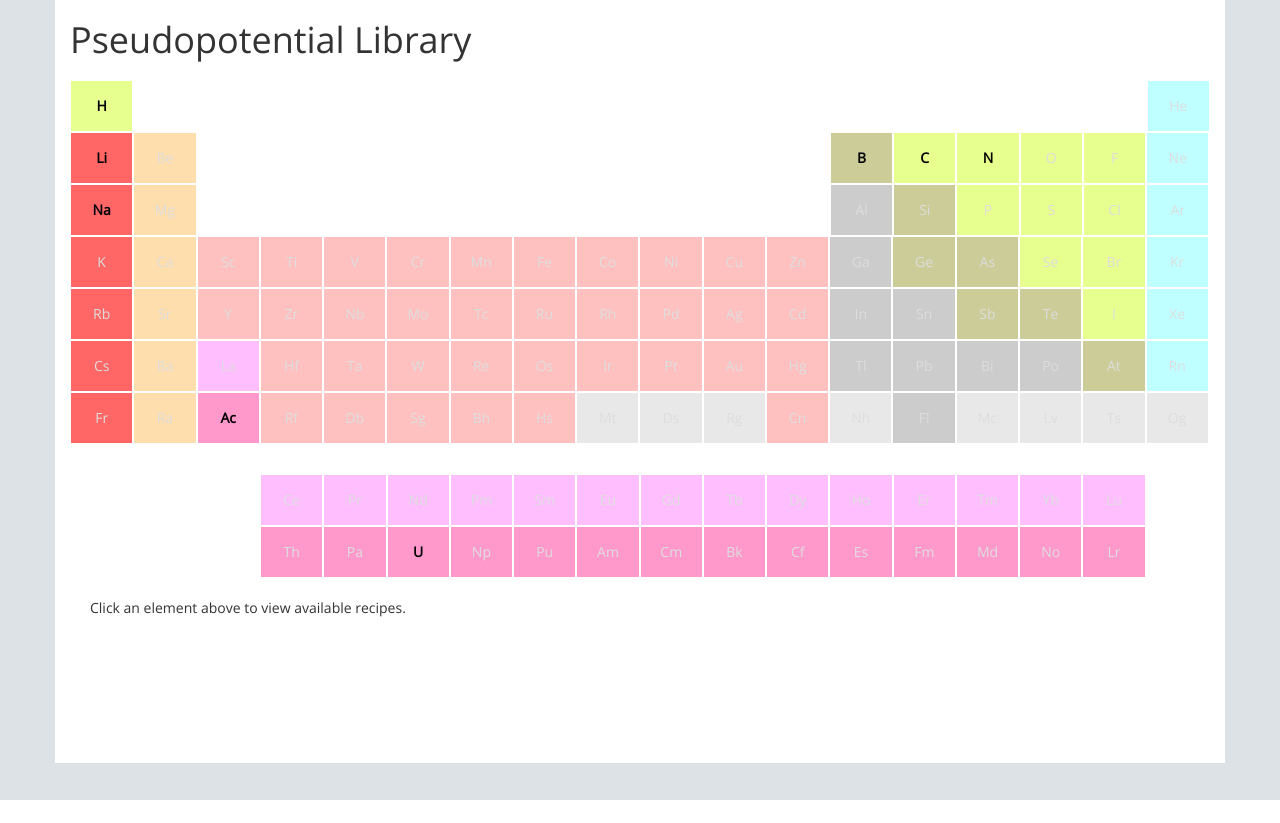
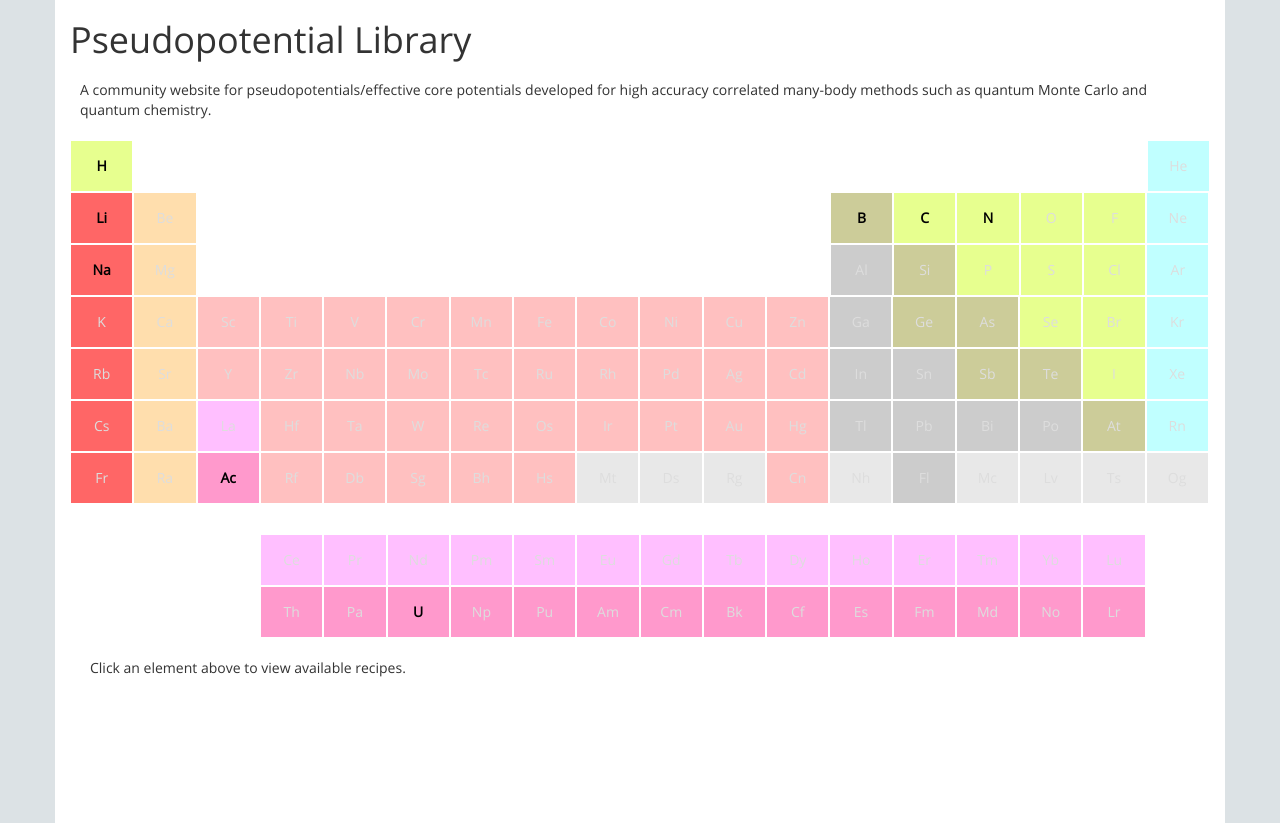
Before and after one commit to QMCPACK/pseudopotentiallibrary, a PHP site: page / in a window 1280 px wide. Before the commit the page ends 800 px from the top, so only its background shows below. Run offline with PHP 8.4, Linux system fonts and the light colour scheme; data that the repository does not hold is empty.

Commit message:
Website description text

```diff
--- a/includes/above.php
+++ b/includes/above.php
@@ -1 +1,3 @@
 <!-- Markdown/HTML/Text can go here to be shown above the periodic table -->
+A community website for pseudopotentials/effective core potentials developed for high accuracy correlated many-body
+methods such as quantum Monte Carlo and quantum chemistry.
```
